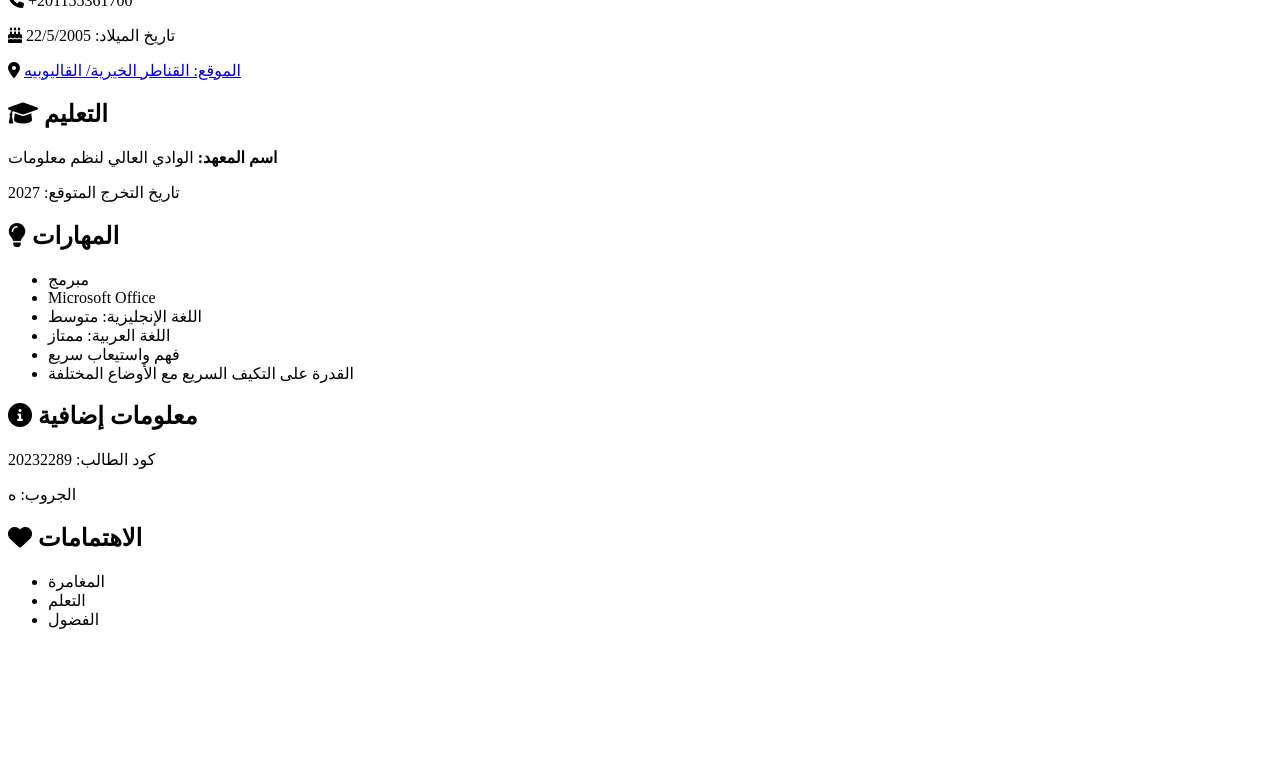
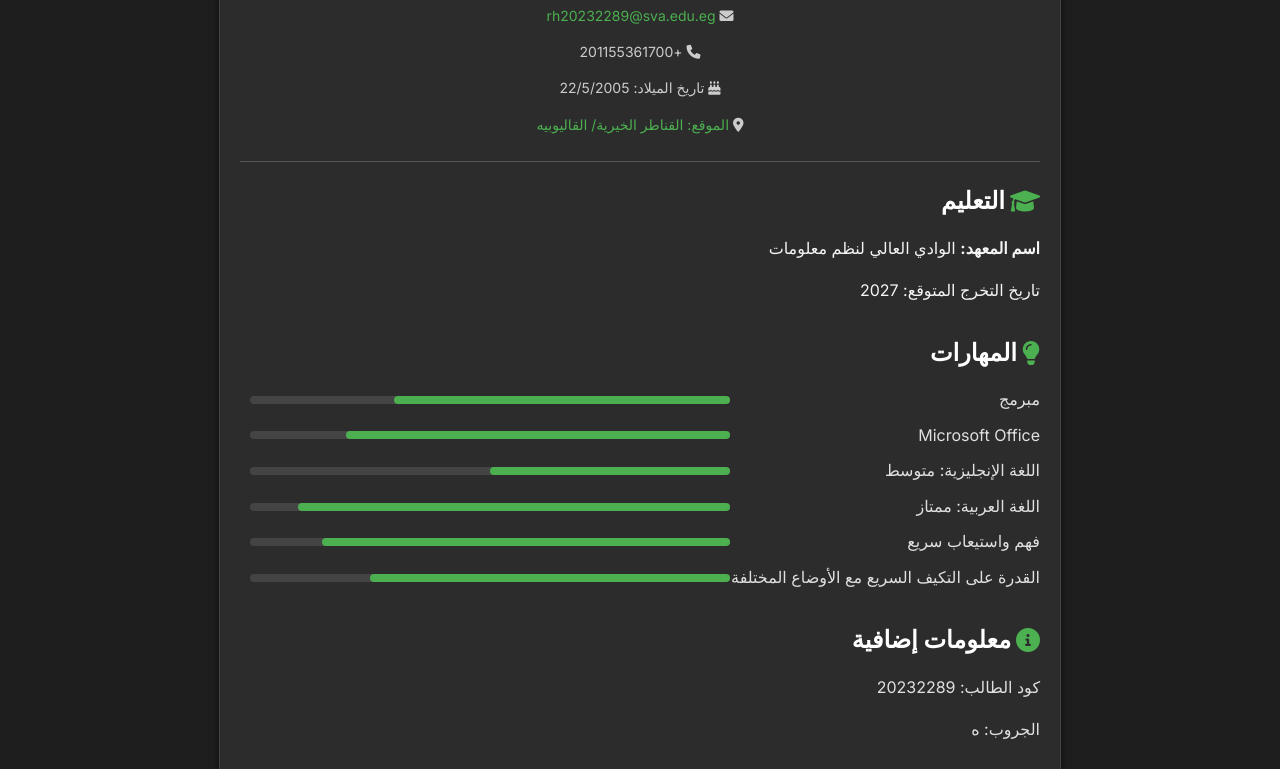
Before and after one commit to mahmoud75364/cv.rawan, a plain HTML site: page index.html in a window 1280 px wide. Shown: the part 123-892 px from the top of the page. Before the commit the page ends 800 px from the top, so only its background shows below. Drawn offline with Linux system fonts and the light colour scheme.

Commit message:
index.html

```diff
--- a/index.html
+++ b/index.html
@@ -6,7 +6,7 @@
     <title>السيرة الذاتية</title>
     <link href="https://fonts.googleapis.com/css2?family=Inter:wght@400;500;600;700&display=swap" rel="stylesheet">
     <link rel="stylesheet" href="https://cdnjs.cloudflare.com/ajax/libs/font-awesome/6.0.0/css/all.min.css" integrity="sha512-9usAa10IRO0HhonpyAIVpjrylPvoDwiPUiKdWk5t3PyolY1cOd4DSE0Ga+ri4AuTroPR5aQvXU9xC6qOPnzFeg==" crossorigin="anonymous" referrerpolicy="no-referrer" />
-    <link rel="stylesheet" href="ra.css">
+    <link rel="stylesheet" href="style.css">
 </head>
 <body>
     <div class="container">
```
